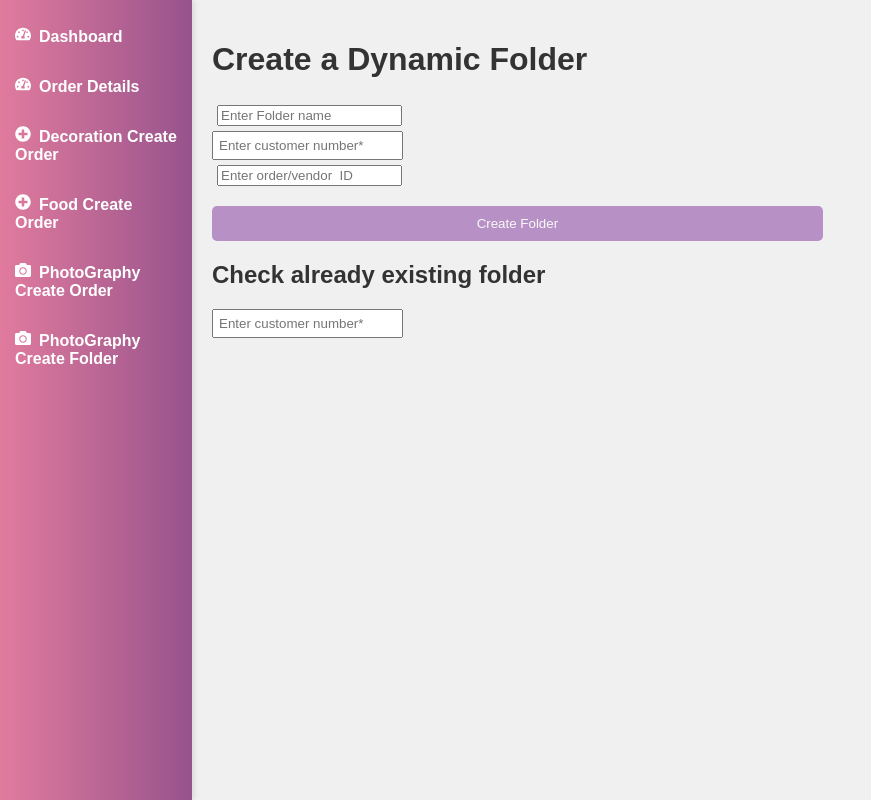
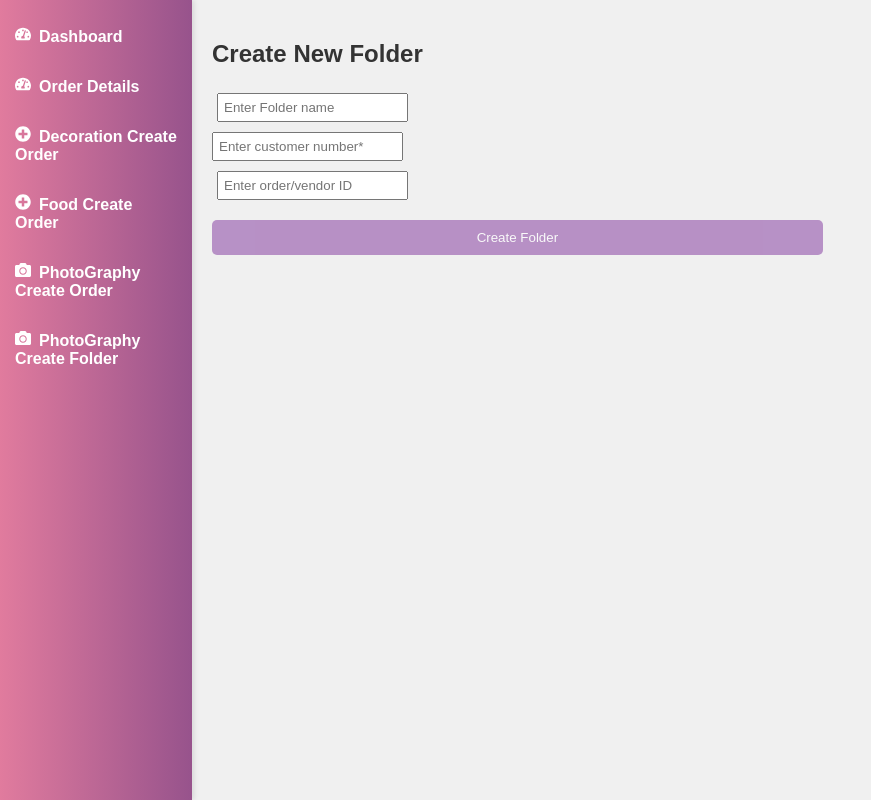
Before and after one commit to Application-Saab/hora-new-admin-dashboard, a Next.js app in the folder hora-new-admin-dashboard/: page /dashboard/photo-folder in a window 1280 px wide. Shown: the whole page, without its empty margins (0-871 px from the left). Built offline with nearby package versions, Linux system fonts and the light colour scheme.

Commit message:
resolved checkfolder error

```diff
--- a/hora-new-admin-dashboard/src/app/dashboard/photo-folder/page.jsx
+++ b/hora-new-admin-dashboard/src/app/dashboard/photo-folder/page.jsx
@@ -1,21 +1,24 @@
-
 'use client';
 import { useState } from 'react';
 // import { useRouter } from 'next/navigation'; // Corrected import
 import CheckCustomer from './CheckCustomer.jsx'; // Corrected import
-import CheckExistFolder from './CheckExistFolder.jsx'; // Corrected import
+// import CheckExistFolder from './CheckExistFolder.jsx'; // Corrected import
 import ImageUpload from './uploadInfolder/ImageUpload.jsx'; // Corrected import
 import "./photoFolder.css"
+
 const PhotoCreateProject = () => {
   const [folderTitle, setFolderTitle] = useState('');
   const [vendorId, setVendorId] = useState('');
   const [showFolder, setShowFolder] = useState(false);
   const [customerId, setCustomerId] = useState(null);
-  // const router = useRouter();
+  const [enteredNum, setEnteredNum] = useState(null);
+  const [isCustomer, setIsCustomer] = useState(false);
+  const [showForm , setShowForm] = useState(true);
+  // const [activeTab, setActiveTab] = useState('create'); // state to handle active tab ('create' or 'check')
 
   const handleCreateFolder = async (e) => {
     e.preventDefault();
-
+    setShowFolder(false);
     try {
       // Make API call to create folder
       const response = await fetch('https://horaservices.com:3000/api/photo/CreateFolder', {
@@ -34,62 +37,97 @@ const PhotoCreateProject = () => {
       if (!response.ok) {
         throw new Error(data.message || "Failed to create folder");
       }
-
+      alert(`Folder created successfully for ${enteredNum}:`);
       console.log('Folder created successfully:', data);
       setShowFolder(true);
+      setShowForm(false);
     } catch (error) {
       console.error("Error creating folder:", error);
       alert(error.message); // Show the actual error message in an alert
     }
   };
+
   const handleCustomerId = (id) => {
     setCustomerId(id); // Update parent state when customer is found/added
   };
-  const handleFolderCheck = (id) => {
-    alert('id', id); // Update parent state when customer is found/added
-  };
-  return (<>
+
+  // const handleFolderCheck = (id) => {
+  //   alert('id', id); // Update parent state when customer is found/added
+  // };
+
+  // const handleTabSwitch = (tab) => {
+  //   setActiveTab(tab); // Switch between tabs
+  // };
+
+  return (
     <div style={{ padding: '20px' }}>
-      <h1>Create a Dynamic Folder</h1>
-      <form onSubmit={handleCreateFolder} className='createPhotoFolder'>
-        <div>
+      {/* <h1>Manage Folders</h1> */}
+
+      {/* <div className="tabs">
+        <button
+          className={activeTab === 'create' ? 'active-tab buttonSecondary' : 'checkFolder btn'}
+          onClick={() => handleTabSwitch('create')}
+        >
+          Create Folder
+        </button>
+        <button
+          className={activeTab === 'check' ? 'active-tab buttonSecondary' : 'checkFolder btn'}
+          onClick={() => handleTabSwitch('check')}
+        >
+          Check Folder
+        </button>
+      </div> */}
+
+      {showForm && (<>
+         <h2>Create New Folder</h2>
+        <form onSubmit={handleCreateFolder} className="createPhotoFolder">
           <div style={{ marginRight: '10px', padding: '5px' }}>
             <input
               type="text"
               placeholder="Enter Folder name"
               value={folderTitle}
               onChange={(e) => setFolderTitle(e.target.value)}
+              required
+              style={{ marginRight: '10px', padding: '5px' }}
 
-              required
             />
           </div>
-          <CheckCustomer onCustomerIdChange={handleCustomerId} />
-
+          <CheckCustomer
+            onCustomerIdChange={handleCustomerId}
+            setEnteredNum={setEnteredNum}
+            setIsCustomer={setIsCustomer}
+          />
           <div style={{ marginRight: '10px', padding: '5px' }}>
             <input
               type="text"
-              placeholder="Enter order/vendor  ID"
+              placeholder="Enter order/vendor ID"
               value={vendorId}
               onChange={(e) => setVendorId(e.target.value)}
-
-
+              style={{ marginRight: '10px', padding: '5px' }}
             />
           </div>
+          <button
+            type="submit"
+            className="buttonPrimary create-order"
+            disabled={!customerId}
+          >
+            Create Folder
+          </button>
+        </form>
+        </>)}
+
+      {showFolder && (
+        <ImageUpload customerId={customerId} folderTitle={folderTitle} />
+      )}
+
+      {/* {activeTab === 'check' && (
+        <div className="checkFolder">
+          <h2>Check already existing folder</h2>
+          <CheckExistFolder onCustomerFolderChange={handleFolderCheck} />
         </div>
-        <button type="submit" className="buttonPrimary create-order" disabled={!customerId} >Create Folder</button>
-      </form>
-       <div className='checkFolder'>
-        <h2>Check already existing folder</h2>
-        <CheckExistFolder onCustomerFolderChange={handleFolderCheck}/>
-      </div>
-
+      )} */}
     </div>
-
-    {showFolder && (
-      <ImageUpload customerId={customerId} folderTitle={folderTitle} />)
-    }
-
-  </>);
+  );
 };
 
 export default PhotoCreateProject;
```
